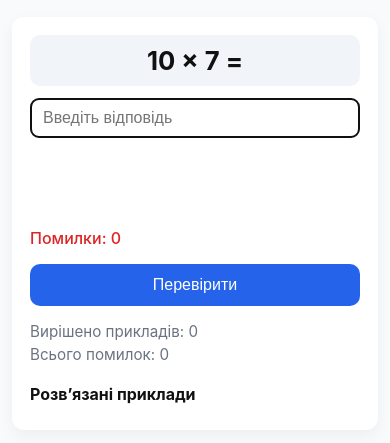
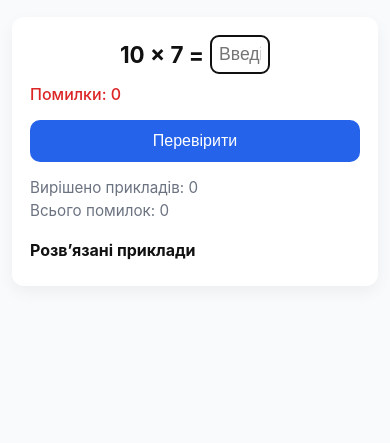
Before and after one commit to serhii844/math-tbl, a plain HTML site: page index.html in a window 390 px wide. Shown: the part 87-530 px from the top of the page. Drawn offline with Linux system fonts and the light colour scheme.

Commit message:
Refactor styles for example row and input elements
Updated styles for layout adjustments and mobile responsiveness.

```diff
--- a/style.css
+++ b/style.css
@@ -37,38 +37,36 @@ header h1 {
 
 .example-row {
   display: flex;
-  flex-wrap: wrap;
   align-items: center;
-  gap: 12px;
+  justify-content: center;
+  gap: 10px;
+  flex-wrap: nowrap;
 }
 
 .example {
-  flex: 0 0 auto;
   font-size: 1.6rem;
   font-weight: bold;
-  padding: 10px 16px;
-  border-radius: 10px;
-  background: #f1f5f9;
+  text-align: right;
 }
 
 .input-wrapper {
   position: relative;
-  flex: 1 1 120px;
+  display: inline-flex;
+  align-items: center;
 }
 
 #answer {
-  width: 100%;
+  width: 80px;
   font-size: 1.2rem;
-  padding: 10px 12px;
+  padding: 8px;
   border: 1px solid #d1d5db;
   border-radius: 8px;
+  text-align: center;
 }
 
 .error-mark {
   position: absolute;
-  right: 10px;
-  top: 50%;
-  transform: translateY(-50%);
+  right: -22px;
   color: var(--error);
   font-size: 1.2rem;
 }
@@ -144,19 +142,19 @@ button#checkBtn:active {
   color: #111;
 }
 
+/* Мобильная адаптация */
 @media (max-width: 480px) {
   .container {
     padding: 12px;
   }
   .example-row {
-    flex-direction: column;
-    align-items: stretch;
+    gap: 6px;
   }
   .example {
-    text-align: center;
-    width: 100%;
+    font-size: 1.4rem;
   }
   #answer {
-    font-size: 1rem;
+    width: 60px;
+    font-size: 1.1rem;
   }
 }
```
